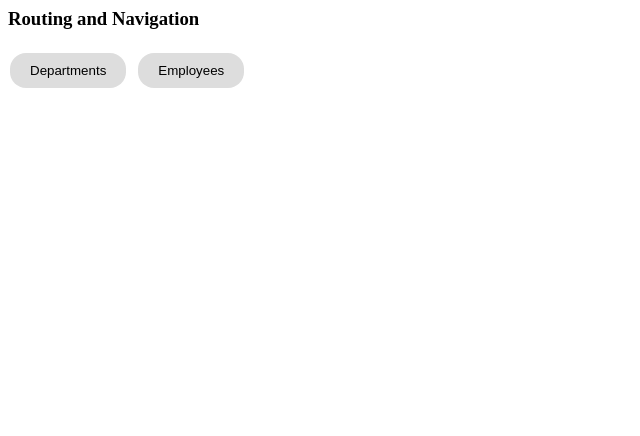
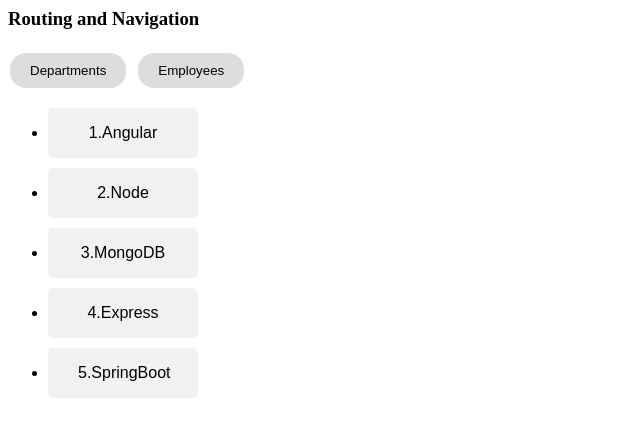
Before and after one commit to rahulnadar2209/Routing-Fundamentals, an Angular app: page /departments in a window 1280 px wide. Shown: the top 436 px of the page, without its empty margins (0-640 px from the left). Built offline with nearby package versions, Linux system fonts and the light colour scheme.

Commit message:
2 files modified

```diff
--- a/src/app/departmentlist/departmentlist.component.css
+++ b/src/app/departmentlist/departmentlist.component.css
@@ -1,6 +1,5 @@
 .btn {
   list-style-type: none;
-
   background-color: #f1f1f1;
   color: black;
   font-size: 16px;
@@ -8,8 +7,9 @@
   border: none;
   cursor: pointer;
   border-radius: 5px;
-  width: 100px;
+  width: 150px;
   margin-bottom: 10px;
+
 
 }
 
--- a/src/app/departmentlist/departmentlist.component.html
+++ b/src/app/departmentlist/departmentlist.component.html
@@ -0,0 +1,7 @@
+<div>
+  <ul>
+    <li *ngFor="let dept of departments">
+<button class="btn" >
+{{dept.id}}.{{dept.dept}}
+</button></li></ul>
+</div>
```
